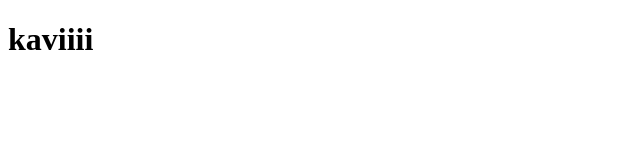
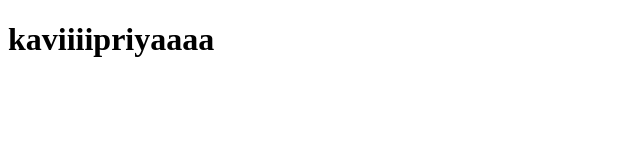
Before and after one commit to Kavipriyaraj36/dev2, a plain HTML site: page index.html in a window 1280 px wide. Shown: the whole page, without its empty margins (0-640 px from the left). Drawn offline with Linux system fonts and the light colour scheme.

Commit message:
deploy: 0882884d4d8eb4f3c6ec49235bebb38f058da5b0

```diff
--- a/index.html
+++ b/index.html
@@ -6,6 +6,6 @@
     <title>Document</title>
 </head>
 <body>
-    <h1>kaviiii</h1>
+    <h1>kaviiiipriyaaaa</h1>
 </body>
 </html>
```
